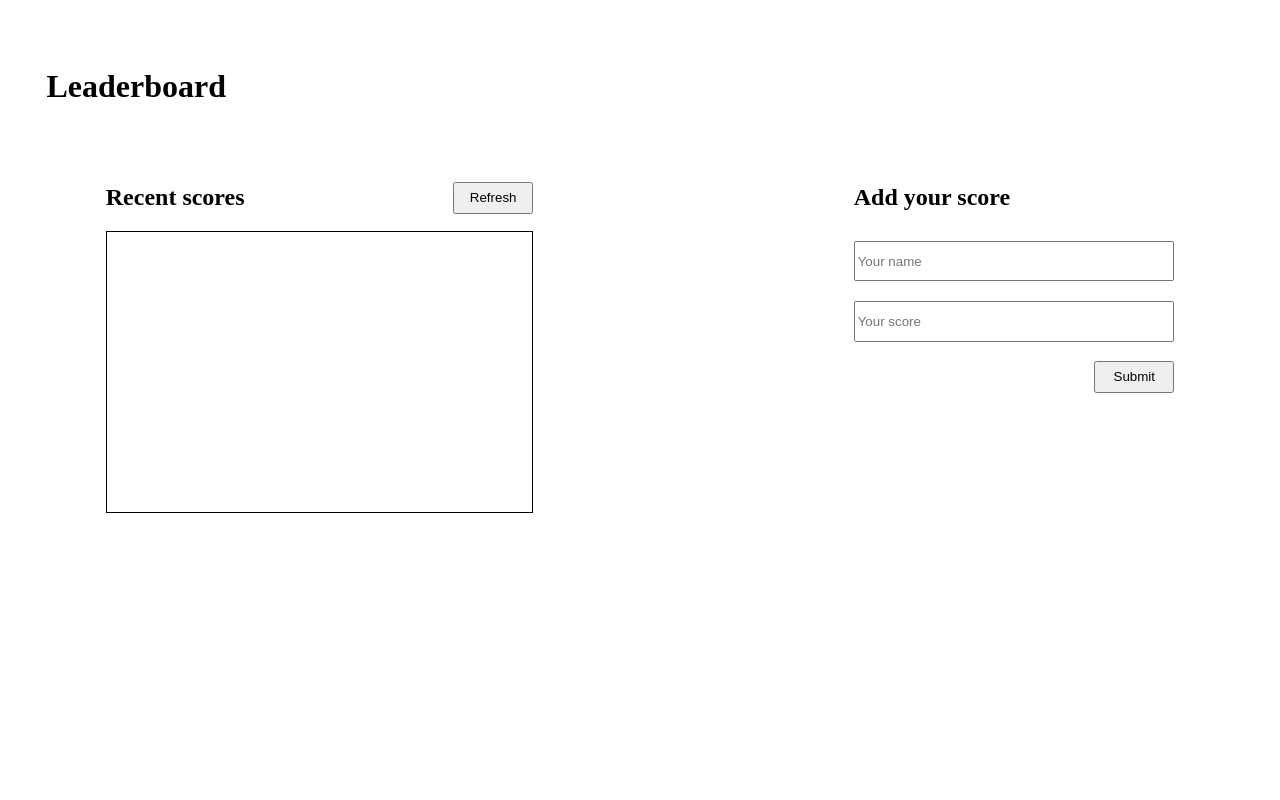
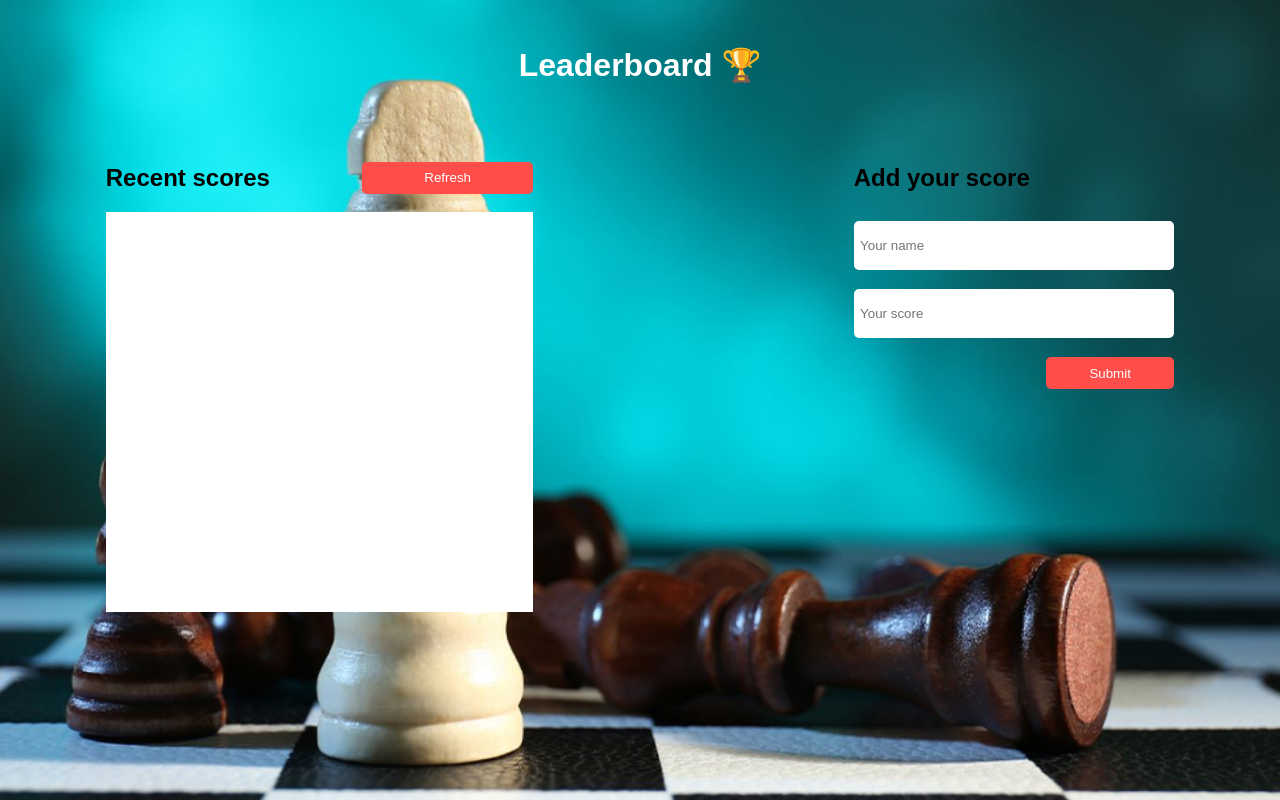
Before and after one commit to PrantoshB/Leaderboard, a website built with webpack: page src/index.html in a window 1280 px wide. Built offline with nearby package versions, Linux system fonts and the light colour scheme.

Commit message:
Style: Customize Leaderboard using CSS

```diff
--- a/src/index.html
+++ b/src/index.html
@@ -11,7 +11,7 @@
 </head>
 
 <body>
-    <h1>Leaderboard</h1>
+    <h1 id="main-title">Leaderboard 🏆</h1>
     <section class="recent-add">
         <div class="recent">
             <div class="title-and-btn">
--- a/src/index.js
+++ b/src/index.js
@@ -10,7 +10,7 @@ Refresh.addEventListener('click', async () => {
   Result.innerHTML = '';
   GameScores.sort((a, b) => a.score - b.score).forEach((element) => {
     Result.innerHTML += `
-        <p>${element.user}: ${element.score}</p>
+        <p>🏆 ${element.user}: ${element.score}</p>
         `;
   });
 });
--- a/src/style.css
+++ b/src/style.css
@@ -1,5 +1,15 @@
 body {
   padding: 3%;
+  background: url('../assets/leader-back.jpg');
+  background-repeat: no-repeat;
+  background-size: cover;
+  font-family: sans-serif;
+}
+
+#main-title {
+  color: white;
+  text-align: center;
+  margin: 0;
 }
 
 .recent-add {
@@ -18,16 +28,22 @@ body {
   justify-content: space-between;
 }
 
-#refresh {
+#refresh,
+#submit {
   height: 2rem;
-  width: 5rem;
+  width: 40%;
   margin-left: 2%;
+  border: 0;
+  color: white;
+  background: rgb(255, 77, 74);
+  border-radius: 5px;
+  cursor: pointer;
 }
 
 .results {
-  border: 1px solid black;
-  height: 35vh;
+  height: 50vh;
   overflow-y: scroll;
+  background: white;
 }
 
 .results::-webkit-scrollbar {
@@ -40,7 +56,9 @@ body {
 }
 
 .results p:nth-child(even) {
-  background: rgb(192, 192, 192);
+  background: rgb(67, 192, 134);
+  color: white;
+  font-size: 1rem;
 }
 
 .addscore {
@@ -52,10 +70,11 @@ body {
 .addscore input {
   margin: 3% 0;
   height: 10%;
+  padding-left: 2%;
+  border-radius: 5px;
+  border: 0;
 }
 
 #submit {
-  height: 2rem;
-  width: 5rem;
   margin: 3% 0 0 auto;
 }
```
Also changed, not shown: assets/leader-back.jpg (added), dist/cc731a80fad38901dab1.jpg (added), dist/index.bundle.js, dist/index.html, dist/runtime.bundle.js.
